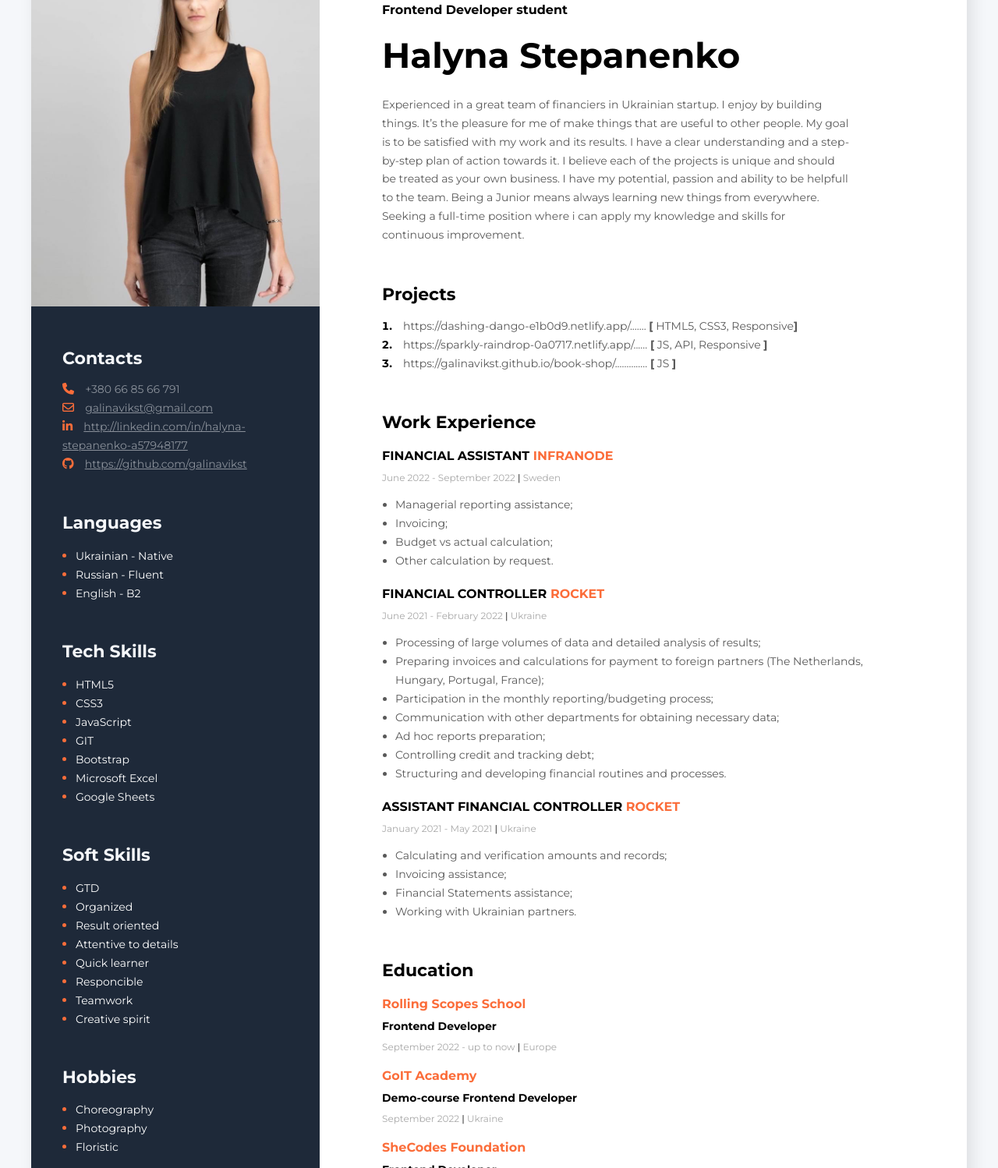
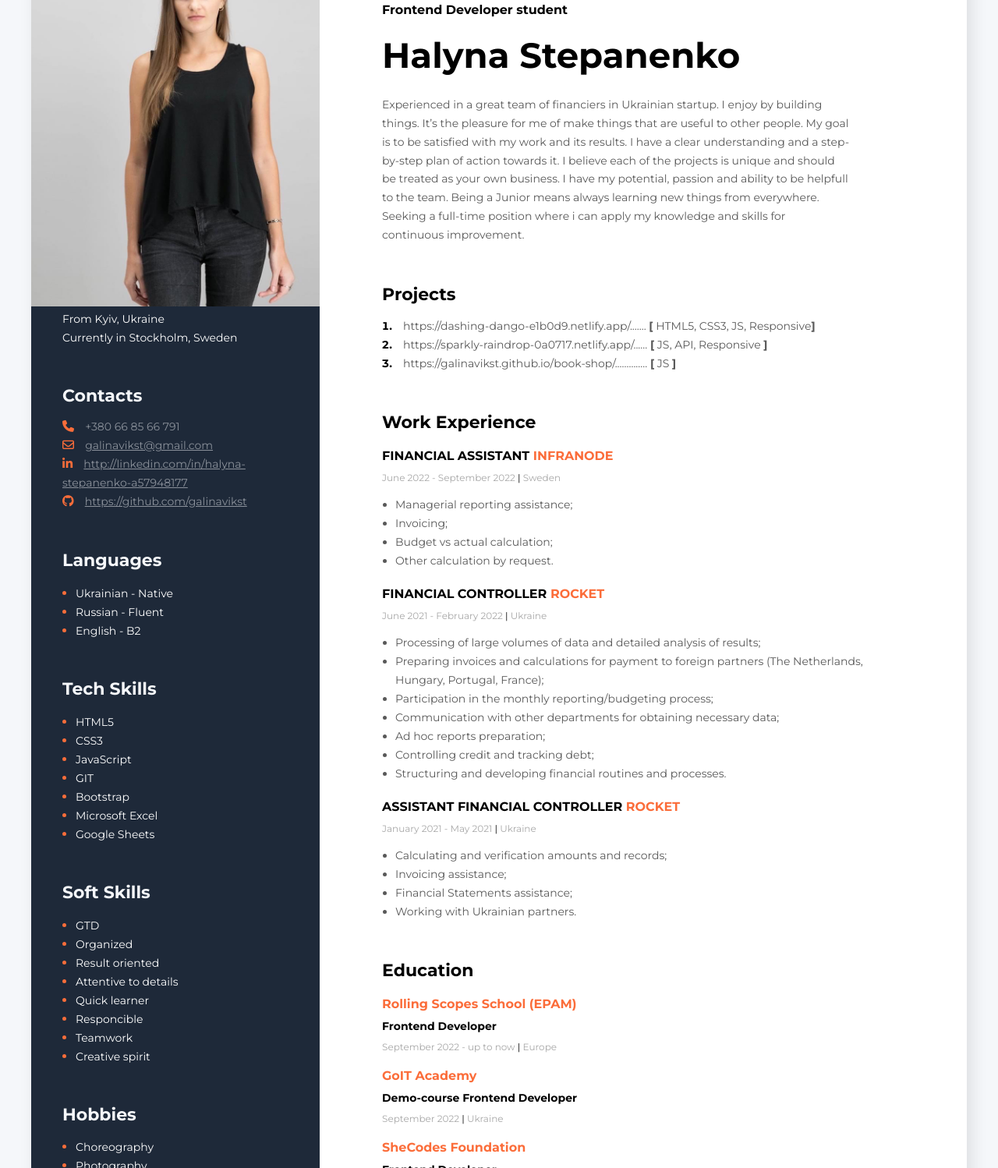
Before and after one commit to galinavikst/marafon-resume, a plain HTML site: page index.html in a window 1280 px wide. Shown: the part 118-1616 px from the top of the page at 78% size. Drawn offline with Linux system fonts and the light colour scheme.

Commit message:
fix: add location, company to rss

```diff
--- a/index.html
+++ b/index.html
@@ -47,7 +47,7 @@
                   class="link"
                 >
                   https://dashing-dango-e1b0d9.netlify.app/.......
-                  <b>[</b> HTML5, CSS3, Responsive<b>]</b></a
+                  <b>[</b> HTML5, CSS3, JS, Responsive<b>]</b></a
                 ></span
               >
             </li>
@@ -145,7 +145,7 @@
         </div>
         <div class="education">
           <h2 class="title">Education</h2>
-          <h3 class="study-place">Rolling Scopes School</h3>
+          <h3 class="study-place">Rolling Scopes School (EPAM)</h3>
           <p class="course">Frontend Developer</p>
           <p class="timing">
             September 2022 - up to now
@@ -172,6 +172,8 @@
           width="370"
           class="info-img"
         />
+        <p class="aside location">From Kyiv, Ukraine</p>
+        <p class="aside location">Currently in Stockholm, Sweden</p>
         <div class="aside contacts">
           <h2 class="title">Contacts</h2>
           <div class="contacts-list">
--- a/styles/style.css
+++ b/styles/style.css
@@ -40,6 +40,9 @@ aside p {
   margin-bottom: 0px;
   margin-top: 0;
 }
+.location {
+  margin: 0 0 0 40px;
+}
 .contacts-list {
   margin: 0 20px 40px 40px;
 }
@@ -81,6 +84,7 @@ aside p {
 .hobbies-item {
   color: var(--accent-color);
 }
+.location,
 .soft-item-text,
 .tech-item-text,
 .lang-item-text,
```
